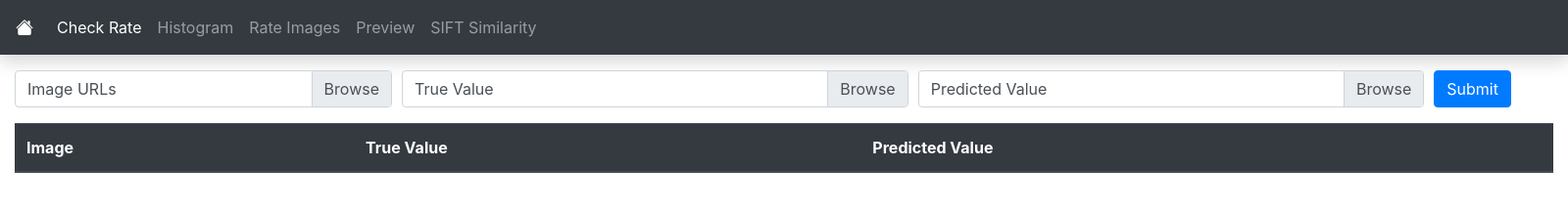
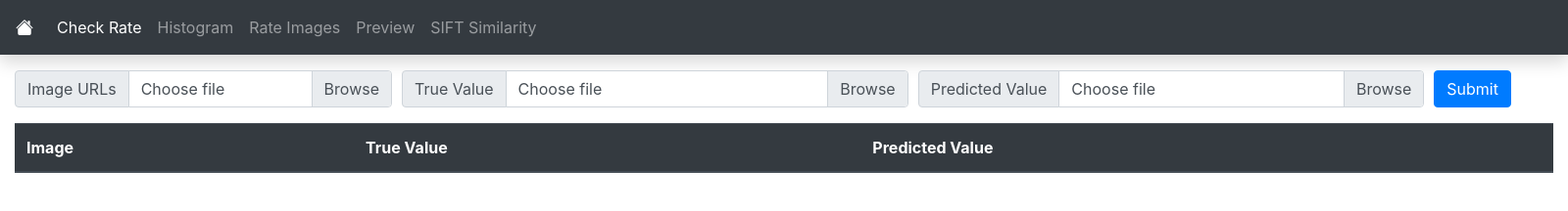
Before and after one commit to johnathanlouie/album-summarizer, an Electron app: page electron/public/checkrate.html in a window 1600 px wide. Shown: the whole page at 98% size. Drawn offline with nearby package versions, Linux system fonts and the light colour scheme.

Commit message:
Update checkrate.html

```diff
--- a/electron/public/checkrate.html
+++ b/electron/public/checkrate.html
@@ -48,27 +48,36 @@
 
                     <div class="col-3">
                         <div class="input-group">
+                            <div class="input-group-prepend">
+                                <span class="input-group-text">Image URLs</span>
+                            </div>
                             <div class="custom-file">
                                 <input type="file" class="custom-file-input" id="file1">
-                                <label class="custom-file-label" for="file1">Image URLs</label>
+                                <label class="custom-file-label" for="file1">Choose file</label>
                             </div>
                         </div>
                     </div>
 
                     <div class="col-4">
                         <div class="input-group">
+                            <div class="input-group-prepend">
+                                <span class="input-group-text">True Value</span>
+                            </div>
                             <div class="custom-file">
                                 <input type="file" class="custom-file-input" id="file2">
-                                <label class="custom-file-label" for="file2">True Value</label>
+                                <label class="custom-file-label" for="file2">Choose file</label>
                             </div>
                         </div>
                     </div>
 
                     <div class="col-4">
                         <div class="input-group">
+                            <div class="input-group-prepend">
+                                <span class="input-group-text">Predicted Value</span>
+                            </div>
                             <div class="custom-file">
                                 <input type="file" class="custom-file-input" id="file3">
-                                <label class="custom-file-label" for="file3">Predicted Value</label>
+                                <label class="custom-file-label" for="file3">Choose file</label>
                             </div>
                         </div>
                     </div>
@@ -93,7 +102,8 @@
         <script>
             for (let i of ["file1", "file2", "file3"]) {
                 $(`#${i}`).change(function () {
-                    $(`label[for="${i}"]`).text($(`#${i}`).val());
+                    let filename = $(`#${i}`).prop("files")[0].name;
+                    $(`label[for="${i}"]`).text(filename);
                 });
             }
 
```
